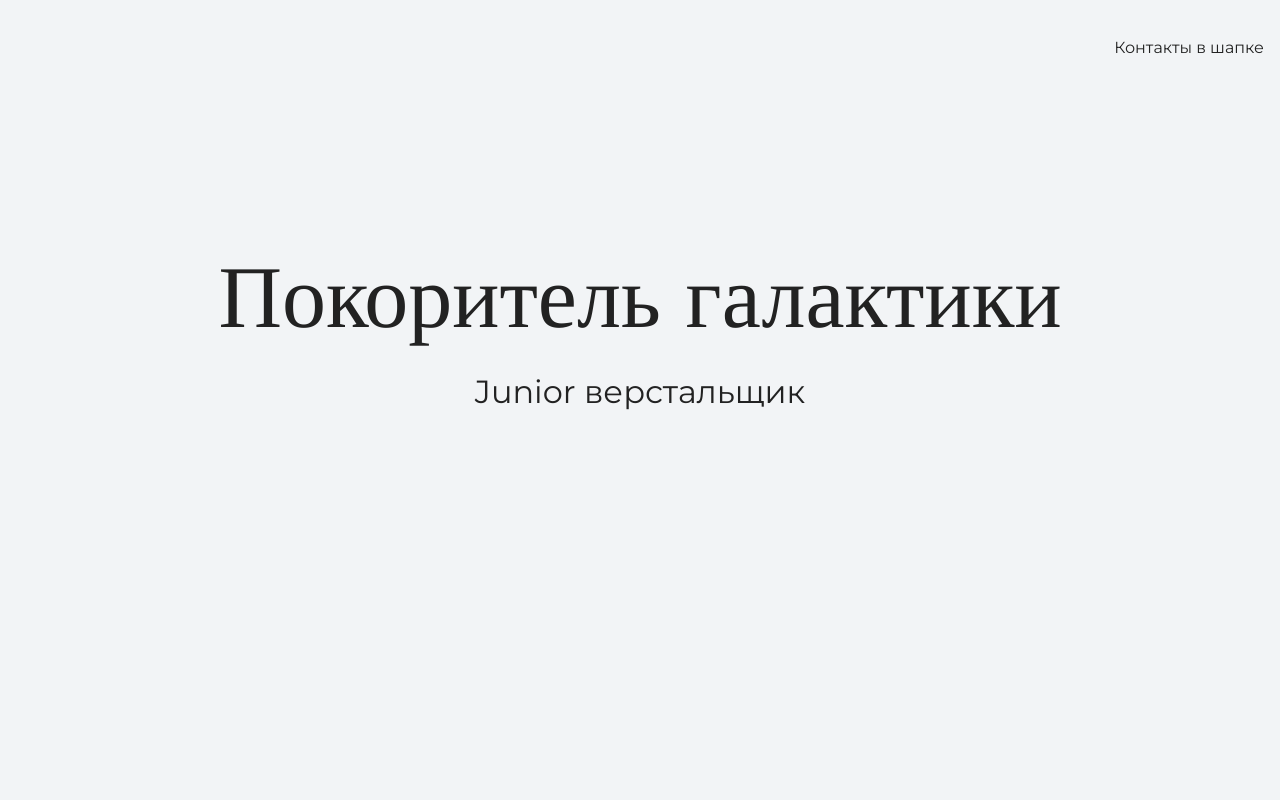
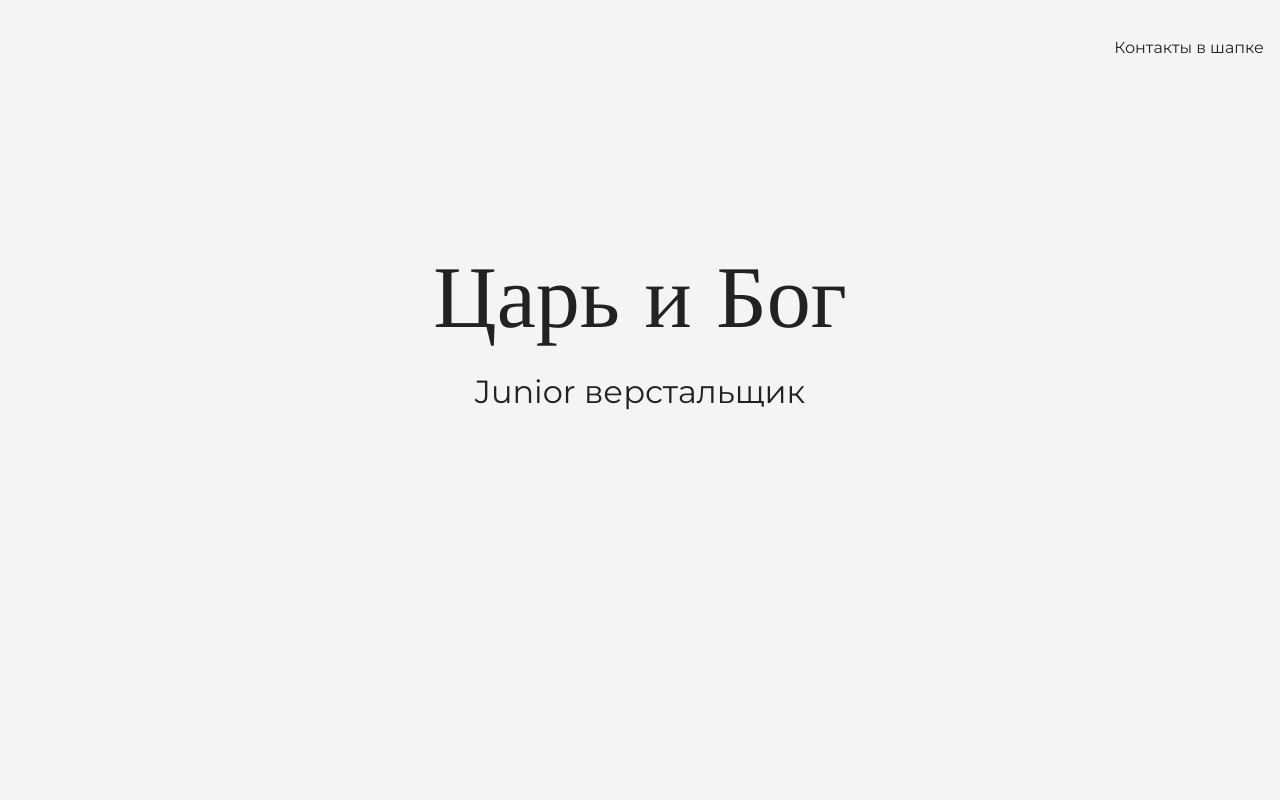
Before and after one commit to Mustdiepro/mdp, a plain HTML site: page index.html in a window 1280 px wide. Shown: the top 800 px of the page. Drawn offline with nearby package versions, Linux system fonts and the light colour scheme.

Commit message:
изменение имени

```diff
--- a/index.html
+++ b/index.html
@@ -16,7 +16,7 @@
 
     <section class="hero-image">
       <div class="container">
-      <h1 class="heading">Покоритель галактики</h1>
+      <h1 class="heading">Царь и Бог</h1>
       <p>Junior верстальщик</p>
     </div>
     </section>
```
